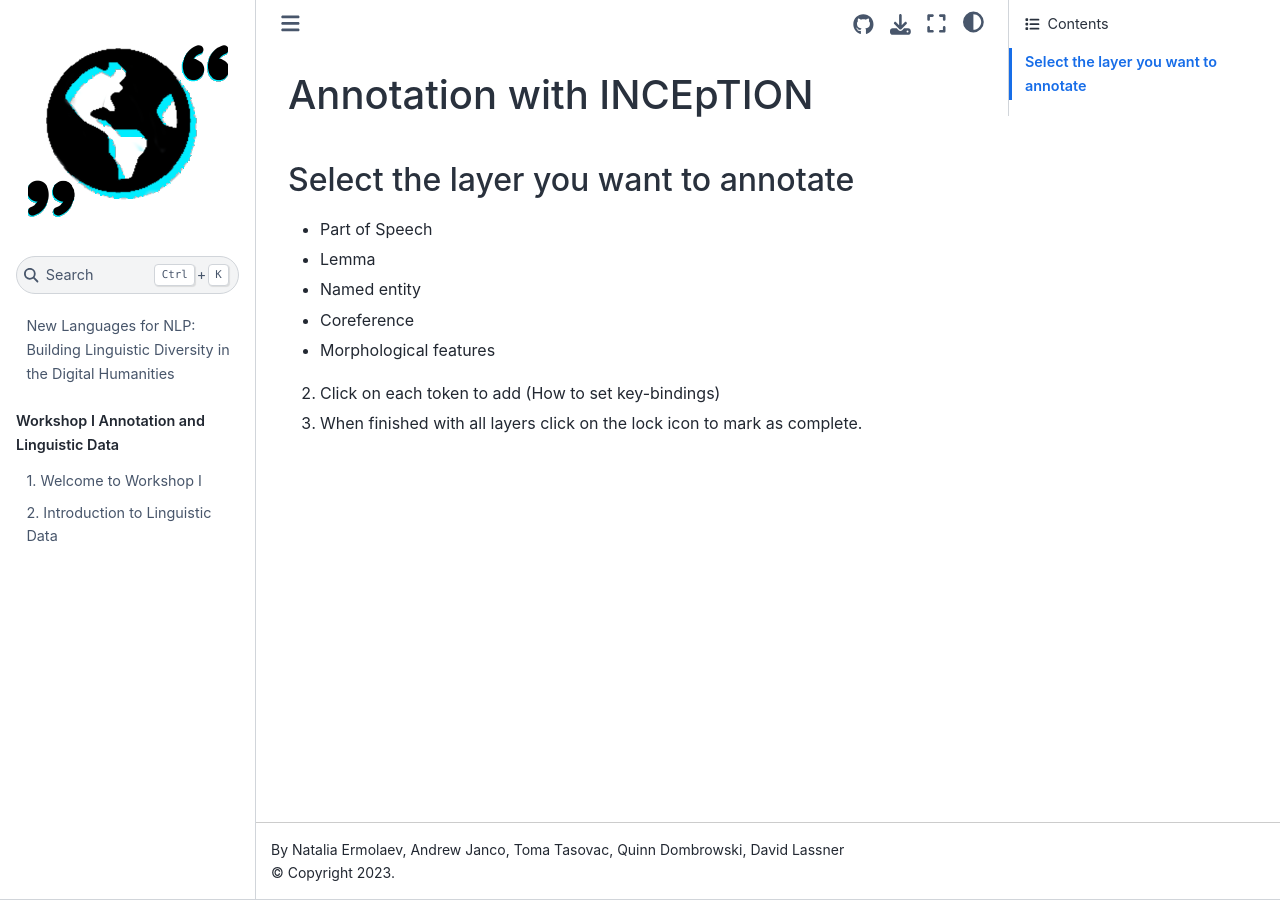
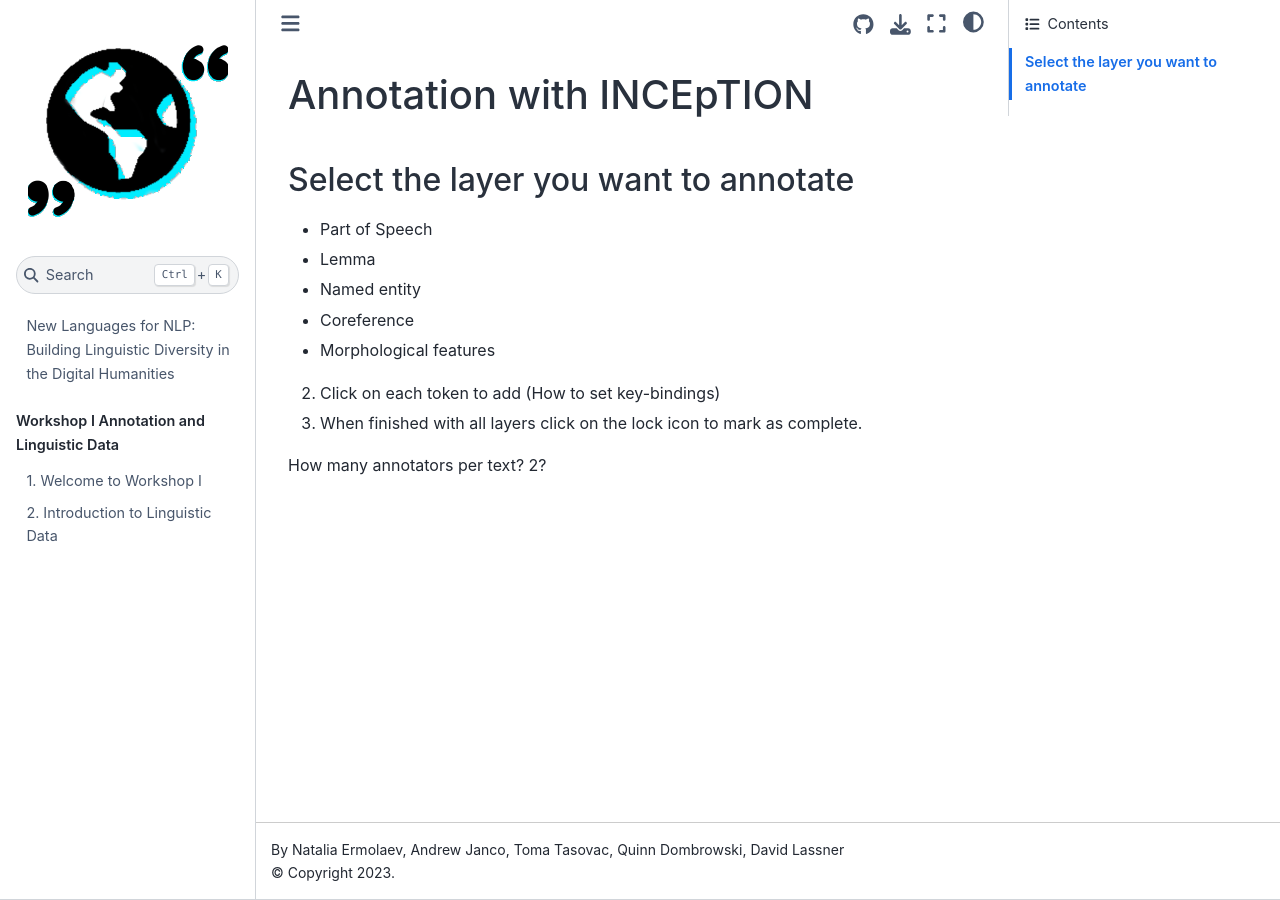
Before and after one commit to New-Languages-for-NLP/course-materials, a Jupyter Book: the page built from w1/annotation.md, in a window 1280 px wide. Built offline with Jupyter Book 1.0.4 settings and Sphinx 7.4.7 and the Sphinx Book theme 1.1.4, drawn with Linux system fonts in a browser that asks for light colours.

Commit message:
Update annotation.md

```diff
--- a/w1/annotation.md
+++ b/w1/annotation.md
@@ -10,3 +10,6 @@
 - Morphological features
 2. Click on each token to add (How to set key-bindings)
 3. When finished with all layers click on the lock icon to mark as complete.
+
+
+How many annotators per text? 2?
```
